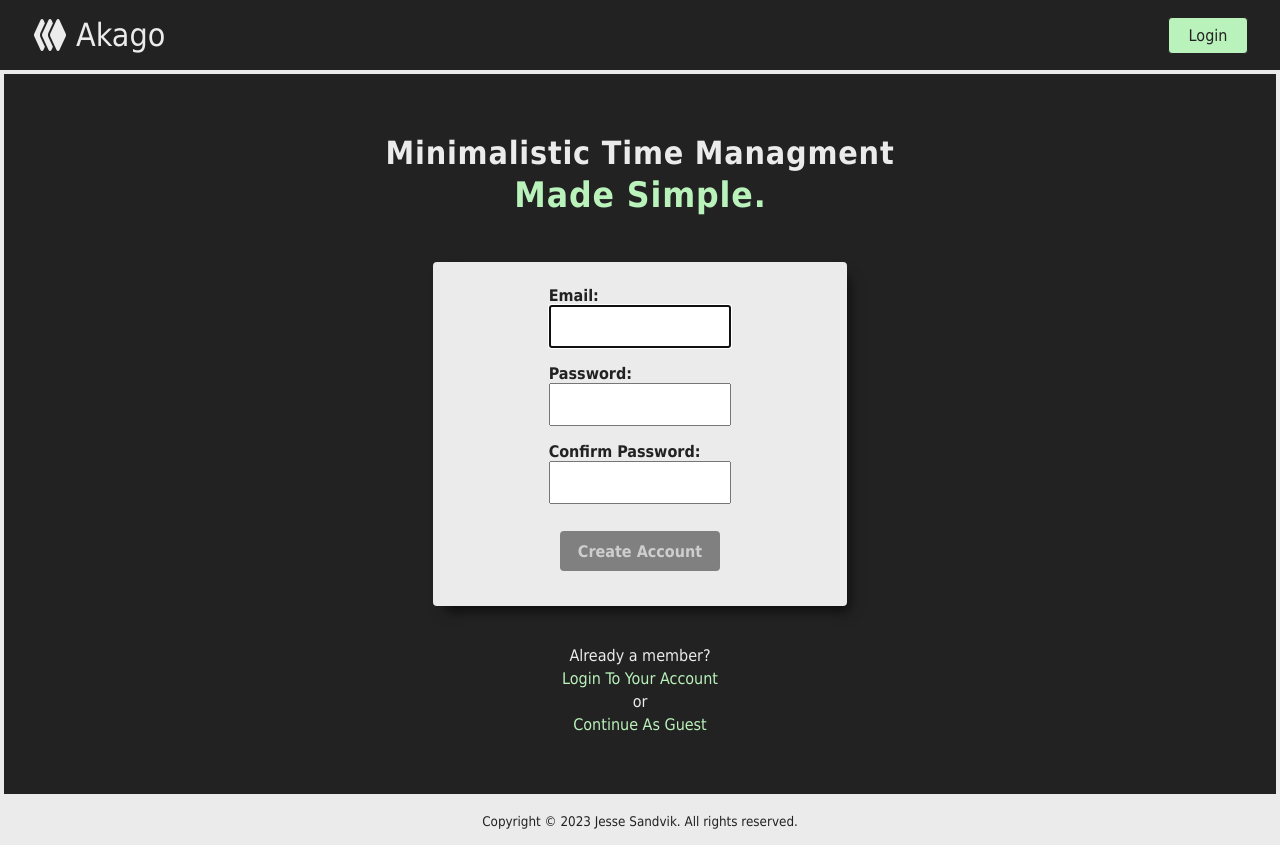
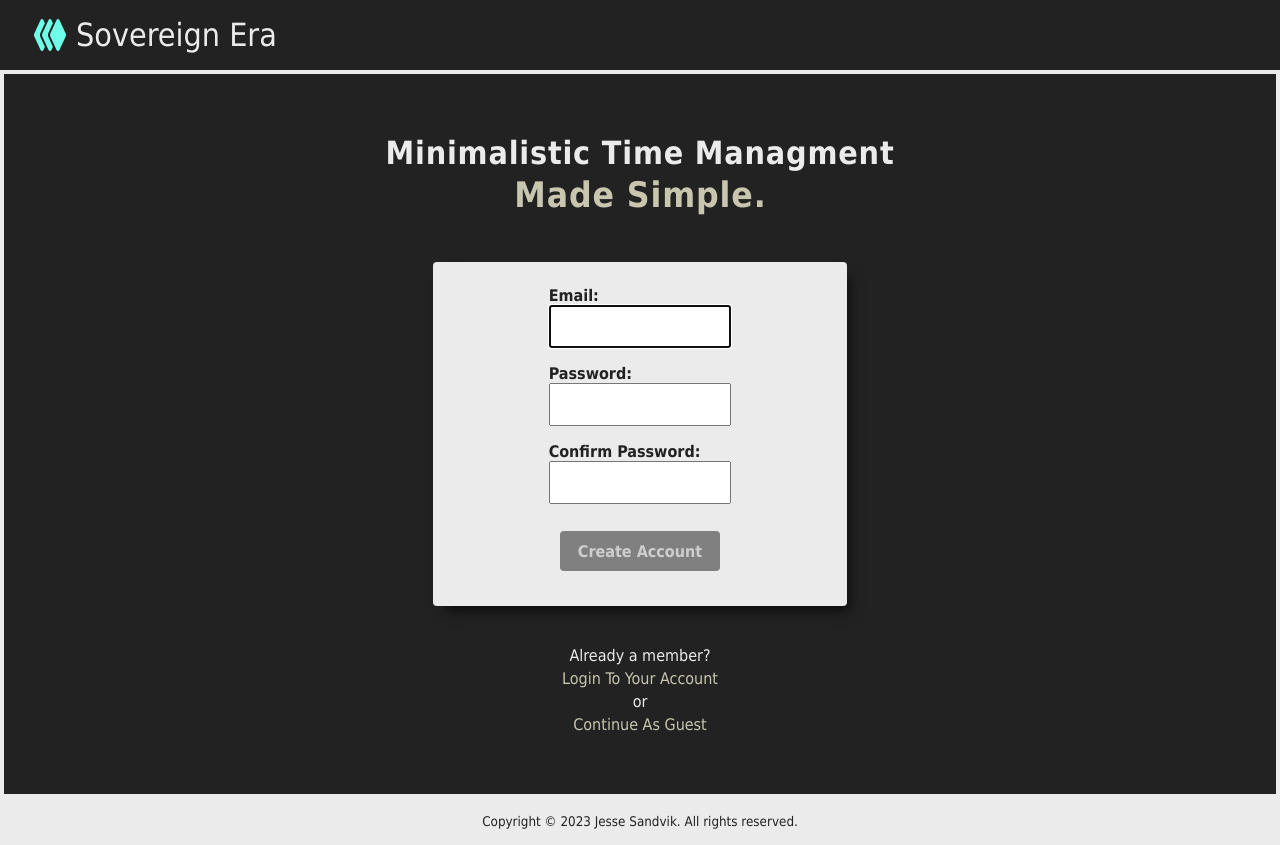
Before and after one commit to JesseSandvik/blckroot, a React (Create React App) app in the folder client/: page /signup in a window 1280 px wide. Built offline with nearby package versions, Linux system fonts and the light colour scheme; no server answers; the HTML template or start-up script is replaced by a standard one.

Commit message:
Client: building auth context/reducer

```diff
--- a/client/public/index.html
+++ b/client/public/index.html
@@ -5,10 +5,7 @@
     <link rel="icon" href="%PUBLIC_URL%/favicon.ico" />
     <meta name="viewport" content="width=device-width, initial-scale=1" />
     <meta name="theme-color" content="#000000" />
-    <meta
-      name="Akago"
-      content=""
-    />
+    <meta name="Sovereign Era" content="" />
     <link rel="apple-touch-icon" href="%PUBLIC_URL%/logo192.png" />
     <!--
       manifest.json provides metadata used when your web app is installed on a
@@ -24,10 +21,13 @@
       work correctly both with client-side routing and a non-root public URL.
       Learn how to configure a non-root public URL by running `npm run build`.
     -->
-    <title>Akago</title>
+    <title>Sovereign Era</title>
   </head>
   <body>
-    <script src="https://kit.fontawesome.com/1711b0dcd5.js" crossorigin="anonymous"></script>
+    <script
+      src="https://kit.fontawesome.com/1711b0dcd5.js"
+      crossorigin="anonymous"
+    ></script>
     <noscript>You need to enable JavaScript to run this app.</noscript>
     <div id="root"></div>
     <!--
--- a/client/src/App.css
+++ b/client/src/App.css
@@ -39,6 +39,10 @@ header .navbar .brand {
   gap: 8px;
   padding: 0 16px;
   text-transform: capitalize;
+}
+
+header .navbar .brand i {
+  color: var(--accent-bright);
 }
 
 header .navbar-right-outer {
--- a/client/src/App.tsx
+++ b/client/src/App.tsx
@@ -1,5 +1,6 @@
+import { useContext, useEffect } from "react";
 import { NavLink, Routes, Route, useLocation } from "react-router-dom";
-import { AuthProvider } from "./context/AuthContext";
+import { AuthProvider, AuthContext } from "./context/AuthContext";
 
 import Dashboard from "./pages/dashboard/Dashboard";
 import HomePage from "./pages/Home";
@@ -15,7 +16,12 @@ import "./App.css";
 // const ThemeContext = createContext<ThemeContextType>("light");
 
 function App() {
+  const { user } = useContext(AuthContext);
   const location = useLocation();
+
+  useEffect(() => {
+    user && console.log("APP USER: ", user);
+  }, [user]);
 
   return (
     <AuthProvider>
@@ -24,15 +30,15 @@ function App() {
           <nav className="navbar">
             <div className="navbar-left-outer">
               <NavLink className="navbar brand" to="/">
-                <i className="fa-solid fa-layer-group"></i>akago
+                <i className="fa-solid fa-layer-group"></i>sovereign era
               </NavLink>
             </div>
           </nav>
           <div className="navbar-right-outer">
-            {location.pathname !== "/login" && (
+            {location.pathname !== "/login" && !user && (
               <NavLink to="/login">login</NavLink>
             )}
-            {location.pathname !== "/signup" && (
+            {location.pathname !== "/signup" && !user && (
               <NavLink to="/signup">sign up</NavLink>
             )}
           </div>
--- /dev/null
+++ b/client/src/app/authReducer.ts
@@ -0,0 +1,55 @@
+import { User } from "../context/AuthContext";
+
+type AuthAction = {
+  type: "LOGIN_ERROR" | "LOGIN_SUCCESS" | "LOGOUT" | "REQUEST_LOGIN";
+  user: User;
+};
+
+export interface InitialAuthState {
+  isError: boolean;
+  isLoaded: boolean;
+  isLoading: boolean;
+  user: User;
+}
+
+export const AuthReducer = (
+  state: InitialAuthState,
+  action: AuthAction
+): InitialAuthState => {
+  switch (action.type) {
+    case "LOGIN_ERROR":
+      return {
+        ...state,
+        isError: true,
+        isLoaded: false,
+        isLoading: false,
+        user: { id: "", email: "" },
+      };
+    case "LOGIN_SUCCESS":
+      return {
+        ...state,
+        isError: false,
+        isLoaded: false,
+        isLoading: true,
+        user: action.user,
+      };
+    case "LOGOUT":
+      return {
+        ...state,
+        isError: false,
+        isLoaded: false,
+        isLoading: false,
+        user: { id: "", email: "" },
+      };
+    case "REQUEST_LOGIN":
+      return {
+        ...state,
+        isError: false,
+        isLoaded: false,
+        isLoading: true,
+        user: { id: "", email: "" },
+      };
+    default:
+      throw new Error("An unhandled authentication exception has occurred.");
+  }
+};
--- a/client/src/context/AuthContext.tsx
+++ b/client/src/context/AuthContext.tsx
@@ -1,11 +1,12 @@
-import { createContext, ReactNode, useEffect, useState } from "react";
+import { createContext, ReactNode, useEffect, useReducer } from "react";
+import { AuthReducer } from "../app/authReducer";
 import { useLocalStorage } from "../hooks/useLocalStorage";
 
 type Props = {
   children: ReactNode;
 };
 
-interface User {
+export interface User {
   id: string;
   email: string;
   authToken?: string;
@@ -13,16 +14,19 @@ interface User {
 
 interface AuthContextType {
   user: User | null;
-  setUser: (user: User | null) => void;
 }
 
 export const AuthContext = createContext<AuthContextType>({
-  user: null,
-  setUser: () => {},
+  user: { id: "", email: "" },
 });
 
 export const AuthProvider = (props: Props) => {
-  const [user, setUser] = useState<User | null>(null);
+  const [{ user }] = useReducer(AuthReducer, {
+    isError: false,
+    isLoaded: false,
+    isLoading: false,
+    user: { id: "", email: "" },
+  });
   const { setItem } = useLocalStorage();
 
   useEffect(() => {
@@ -30,7 +34,7 @@ export const AuthProvider = (props: Props) => {
   }, [setItem, user]);
 
   return (
-    <AuthContext.Provider value={{ user, setUser }}>
+    <AuthContext.Provider value={{ user }}>
       {props.children}
     </AuthContext.Provider>
   );
--- a/client/src/index.css
+++ b/client/src/index.css
@@ -5,7 +5,10 @@
   padding: 0;
   --primary-color: #ebebeb;
   --secondary-color: #222222;
-  --accent-color: #baf2bb;
+  /* --accent-color: #baf2bb; */
+  --accent-color: #c8c6af;
+  --accent-bright: #6fffe9;
+  /* muted cyan 5bc0be */
 }
 
 a {
--- a/client/src/pages/signup/SignUp.tsx
+++ b/client/src/pages/signup/SignUp.tsx
@@ -1,13 +1,12 @@
-import React, { useEffect, useMemo, useRef, useState } from "react";
+import React, { useContext, useEffect, useMemo, useRef, useState } from "react";
 import { NavLink, useNavigate } from "react-router-dom";
+import { AuthContext } from "../../context/AuthContext";
 import { createUser } from "../../api";
 
 import "./SignUp.css";
 
 function SignUpPage() {
-  /**
-   * TODO: change USERNAME/username to email. Preferred method for password recovery, simplifies the process.
-   */
+  const { setUser } = useContext(AuthContext);
   const EMAIL_REGEX = useMemo(() => /^\S+@\S+\.\S+$/, []);
   const PASSWORD_REGEX = useMemo(
     () => /^(?=.*[a-z])(?=.*[A-Z])(?=.*[0-9])(?=.*[!@#$%]).{8,24}$/,
@@ -75,7 +74,11 @@ function SignUpPage() {
         },
         signal
       );
-      console.log(response);
+      console.log({ response });
+      setUser({
+        id: response?.id || "",
+        email: response?.email || "",
+      });
       setEmail("");
       setPassword("");
       setConfirmPassword("");
```
Also changed, not shown: 1 other file (tests, documents, lock files or other folders).
